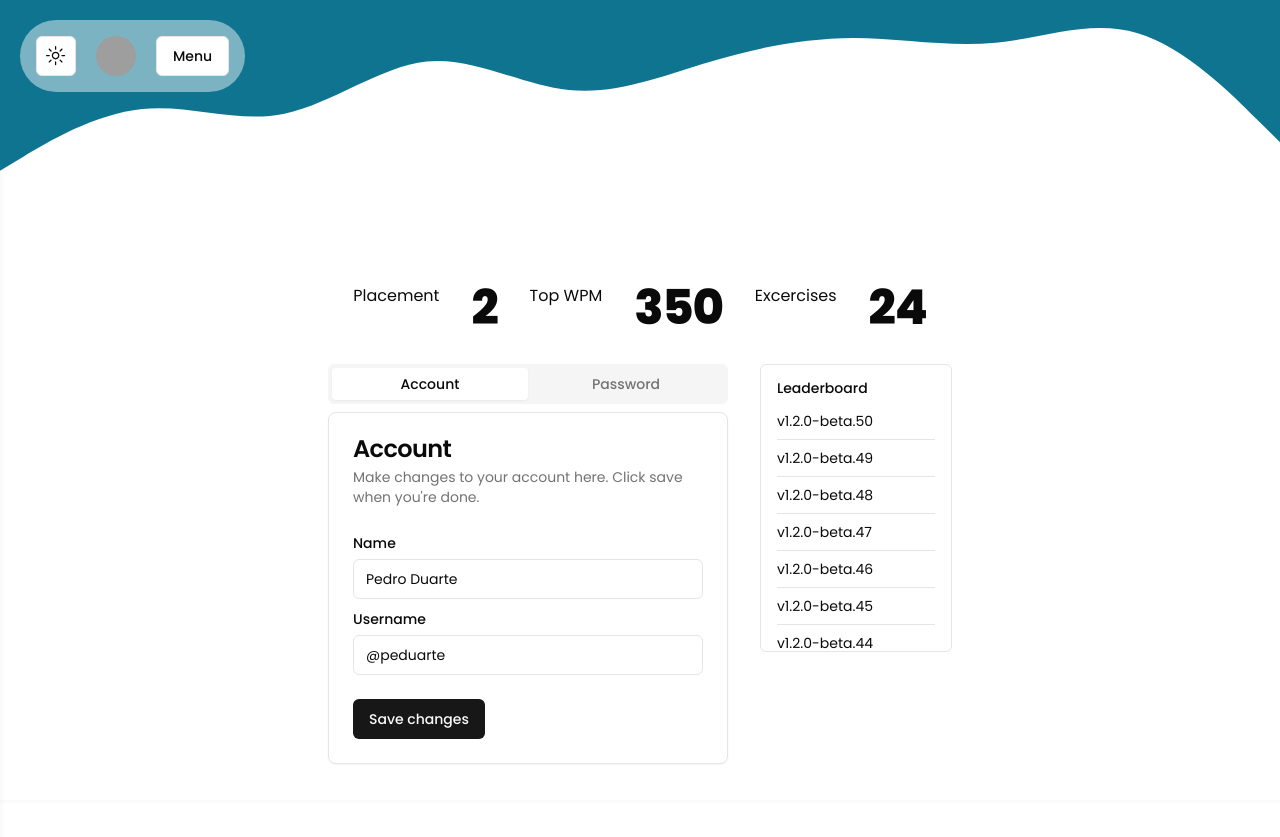
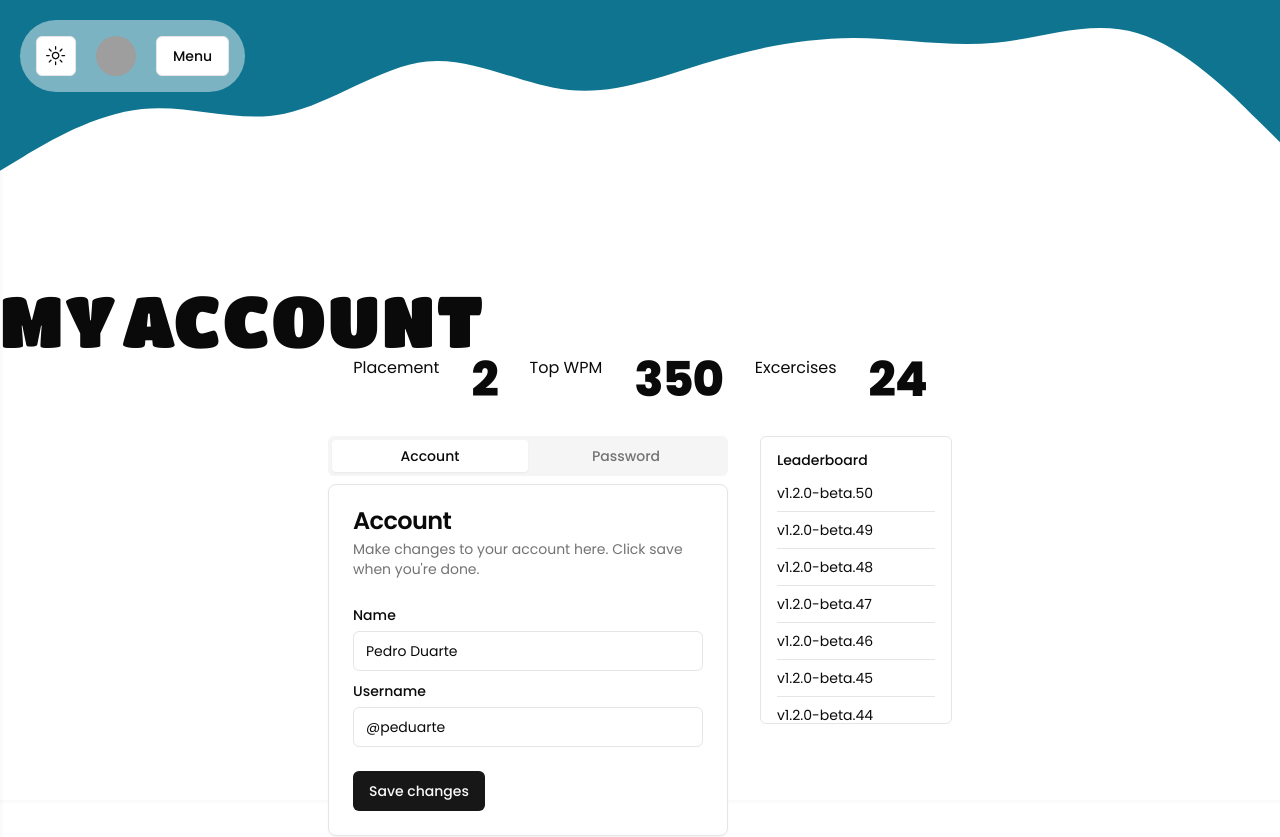
Before and after one commit to L3onardoCZ/pvd-project, a Next.js app: page /account in a window 1280 px wide. Shown: the top 837 px of the page. Built offline with nearby package versions, Linux system fonts and the light colour scheme; grey boxes are pictures that could not be loaded.

Commit message:
pico nejde mi vycentrovat text

```diff
--- a/src/components/Header.tsx
+++ b/src/components/Header.tsx
@@ -39,7 +39,7 @@ export default function Header(){
         <>
             <ScrollBar />
             <ActionWindow/>
-            <header id="header" className="flex flex-col justify-center w-full bg-gradient-to-b from-cyan-500 to-cyan-700 font-white text-white p-[90px]
+            <header className="flex flex-col justify-center w-full bg-gradient-to-b from-cyan-500 to-cyan-700 font-white text-white p-[90px]
                                 dark:from-cyan-950 dark:to-cyan-800">
                     <div className="mt-[200px] tracking-widest font-medium text-9xl first">
                         <AnimatedTextWord text="WEB PROJEKT"/>
--- a/src/components/SmallHeader.tsx
+++ b/src/components/SmallHeader.tsx
@@ -1,5 +1,6 @@
 "use client"
-
+import AnimatedTextWord from "./AnimatedTextWord";
+import "./titanonefont.css";
 import ActionWindow from "./ActionWindow";
 
 export default function SmallHeader(){
@@ -7,7 +8,9 @@ export default function SmallHeader(){
         <>
             <ActionWindow/>
             <div className="headerWave"><svg xmlns="http://www.w3.org/2000/svg" viewBox="0 0 1440 320"><path className="fill-cyan-700 dark:fill-cyan-800" fill-opacity="1" d="M0,192L26.7,176C53.3,160,107,128,160,122.7C213.3,117,267,139,320,128C373.3,117,427,75,480,69.3C533.3,64,587,96,640,101.3C693.3,107,747,85,800,69.3C853.3,53,907,43,960,42.7C1013.3,43,1067,53,1120,48C1173.3,43,1227,21,1280,37.3C1333.3,53,1387,107,1413,133.3L1440,160L1440,0L1413.3,0C1386.7,0,1333,0,1280,0C1226.7,0,1173,0,1120,0C1066.7,0,1013,0,960,0C906.7,0,853,0,800,0C746.7,0,693,0,640,0C586.7,0,533,0,480,0C426.7,0,373,0,320,0C266.7,0,213,0,160,0C106.7,0,53,0,27,0L0,0Z"></path></svg></div>
-
+            <div className="tracking-wide font-medium text-7xl first w-full justify-center">
+                    <AnimatedTextWord text="MY ACCOUNT"/>
+            </div>
 
         </>
     )
```
